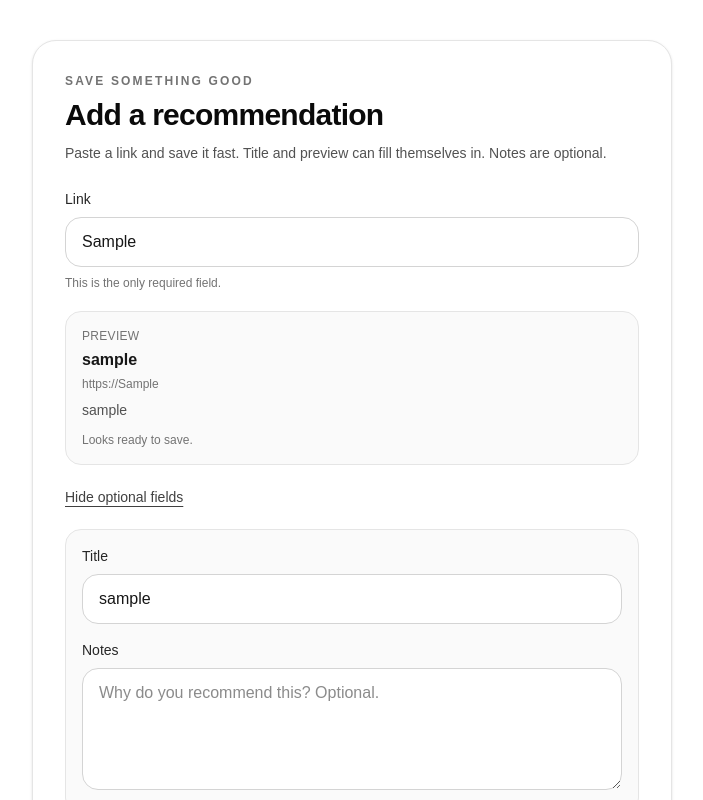
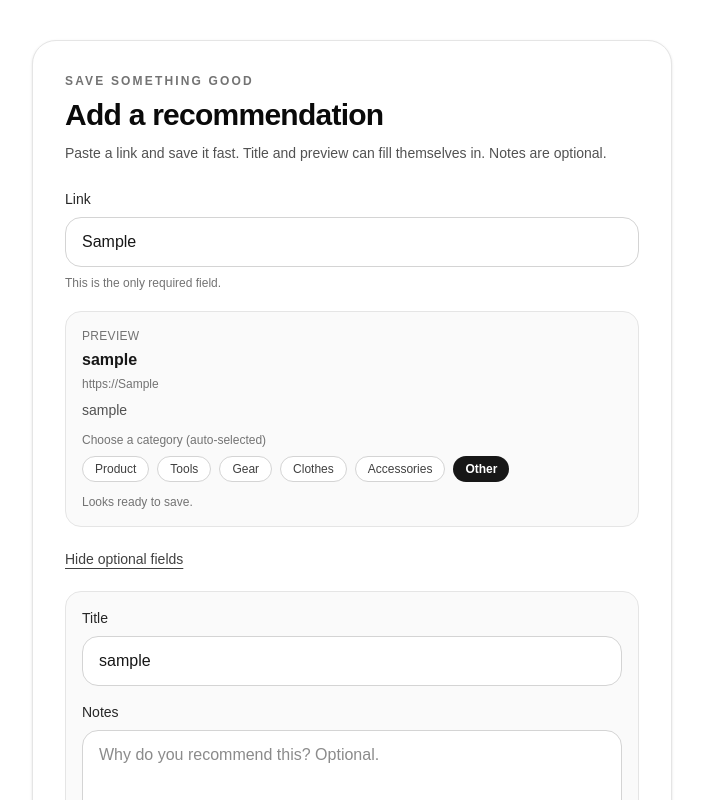
Before and after one commit to michaelirish19/goodshare-app, a Next.js app: page /add in a window 1280 px wide. Both pictures are taken after typing "Sample" into the empty fields and a click on the button "Add title or notes". Shown: the top 800 px of the page, without its empty margins (288-991 px from the left). Built offline with nearby package versions, Linux system fonts and the light colour scheme; no server answers.

Commit message:
Fix outbound redirect and improve add flow

```diff
--- a/app/add/page.tsx
+++ b/app/add/page.tsx
@@ -12,6 +12,15 @@ type PreviewData = {
   image: string;
   siteName: string;
 };
+
+const CATEGORY_OPTIONS = [
+  "Product",
+  "Tools",
+  "Gear",
+  "Clothes",
+  "Accessories",
+  "Other",
+];
 
 function isValidUrl(value: string) {
   try {
@@ -67,6 +76,73 @@ function prettyHostname(rawUrl: string) {
   }
 }
 
+function inferCategory(rawUrl: string) {
+  try {
+    const url = new URL(rawUrl);
+    const host = url.hostname.replace(/^www\./, "").toLowerCase();
+
+    if (
+      host.includes("youtube.com") ||
+      host.includes("youtu.be") ||
+      host.includes("vimeo.com")
+    ) {
+      return "Video";
+    }
+
+    if (
+  host.includes("homedepot.com") ||
+  host.includes("lowes.com") ||
+  host.includes("harborfreight.com")
+) {
+  return "Tools";
+}
+
+if (
+  host.includes("rei.com") ||
+  host.includes("backcountry.com") ||
+  host.includes("cabelas.com")
+) {
+  return "Gear";
+}
+
+if (
+  host.includes("nike.com") ||
+  host.includes("adidas.com") ||
+  host.includes("uniqlo.com")
+) {
+  return "Clothes";
+}
+
+if (
+  host.includes("amazon.") ||
+  host.includes("etsy.com") ||
+  host.includes("ebay.com") ||
+  host.includes("walmart.com") ||
+  host.includes("target.com")
+) {
+  return "Product";
+}
+
+    if (
+      host.includes("medium.com") ||
+      host.includes("substack.com")
+    ) {
+      return "Article";
+    }
+
+    if (
+      host.includes("spotify.com") ||
+      host.includes("podcasts.apple.com")
+    ) {
+      return "Podcast";
+    }
+
+    return "Other";
+  } catch {
+    return "Other";
+  }
+}
+
 export default function AddRecommendationPage() {
   const router = useRouter();
 
@@ -76,6 +152,7 @@ export default function AddRecommendationPage() {
   const [url, setUrl] = useState("");
   const [title, setTitle] = useState("");
   const [notes, setNotes] = useState("");
+  const [category, setCategory] = useState("");
 
   const [isSubmitting, setIsSubmitting] = useState(false);
   const [isFetchingPreview, setIsFetchingPreview] = useState(false);
@@ -178,8 +255,11 @@ export default function AddRecommendationPage() {
 
     if (!urlLooksValid) {
       setPreview(null);
+      setCategory("");
       return;
     }
+
+    setCategory(inferCategory(normalizedUrl));
 
     const timer = setTimeout(() => {
       fetchPreview(normalizedUrl);
@@ -218,13 +298,13 @@ export default function AddRecommendationPage() {
     setIsSubmitting(true);
 
     try {
-      await addDoc(collection(db, "recommendations"), {
+      await addDoc(collection(db, "recommenders", userId, "recommendations"), {
         recommenderId: userId,
         userId,
         url: normalizedUrl,
         title: finalTitle,
         description: notes.trim(),
-        category: "",
+        category,
         siteName: preview?.siteName || hostname || "",
         image: preview?.image || "",
         createdAt: serverTimestamp(),
@@ -240,8 +320,8 @@ export default function AddRecommendationPage() {
       setShowOptionalFields(false);
 
       setTimeout(() => {
-        router.push("/profile");
-      }, 700);
+  router.push(`/recommenders/${userId}`);
+}, 700);
     } catch (err) {
       console.error(err);
       setError("Something went wrong while saving. Please try again.");
@@ -324,6 +404,29 @@ export default function AddRecommendationPage() {
                       {preview?.description || hostname}
                     </p>
                   )}
+
+                 <div className="mt-3">
+  <p className="mb-2 text-xs font-medium text-neutral-500">
+  Choose a category (auto-selected)
+</p>
+
+  <div className="flex flex-wrap gap-2">
+    {CATEGORY_OPTIONS.map((option) => (
+      <button
+        key={option}
+        type="button"
+        onClick={() => setCategory(option)}
+        className={
+          option === category
+            ? "inline-flex items-center rounded-full bg-neutral-900 px-3 py-1 text-xs font-semibold text-white"
+            : "inline-flex items-center rounded-full border border-neutral-300 bg-white px-3 py-1 text-xs font-medium text-neutral-700"
+        }
+      >
+        {option}
+      </button>
+    ))}
+  </div>
+</div>
                 </div>
 
                 {preview?.image ? (
@@ -416,7 +519,7 @@ export default function AddRecommendationPage() {
 
             <button
               type="button"
-              onClick={() => router.push("/profile")}
+              onClick={() => router.push(`/recommenders/${userId}`)}
               className="inline-flex min-h-12 items-center justify-center rounded-2xl border border-neutral-300 px-5 py-3 text-sm font-medium text-neutral-800 transition hover:bg-neutral-50"
             >
               Cancel
```
Also changed, not shown: app/out/[id]/[recommendationId]/route.ts.
